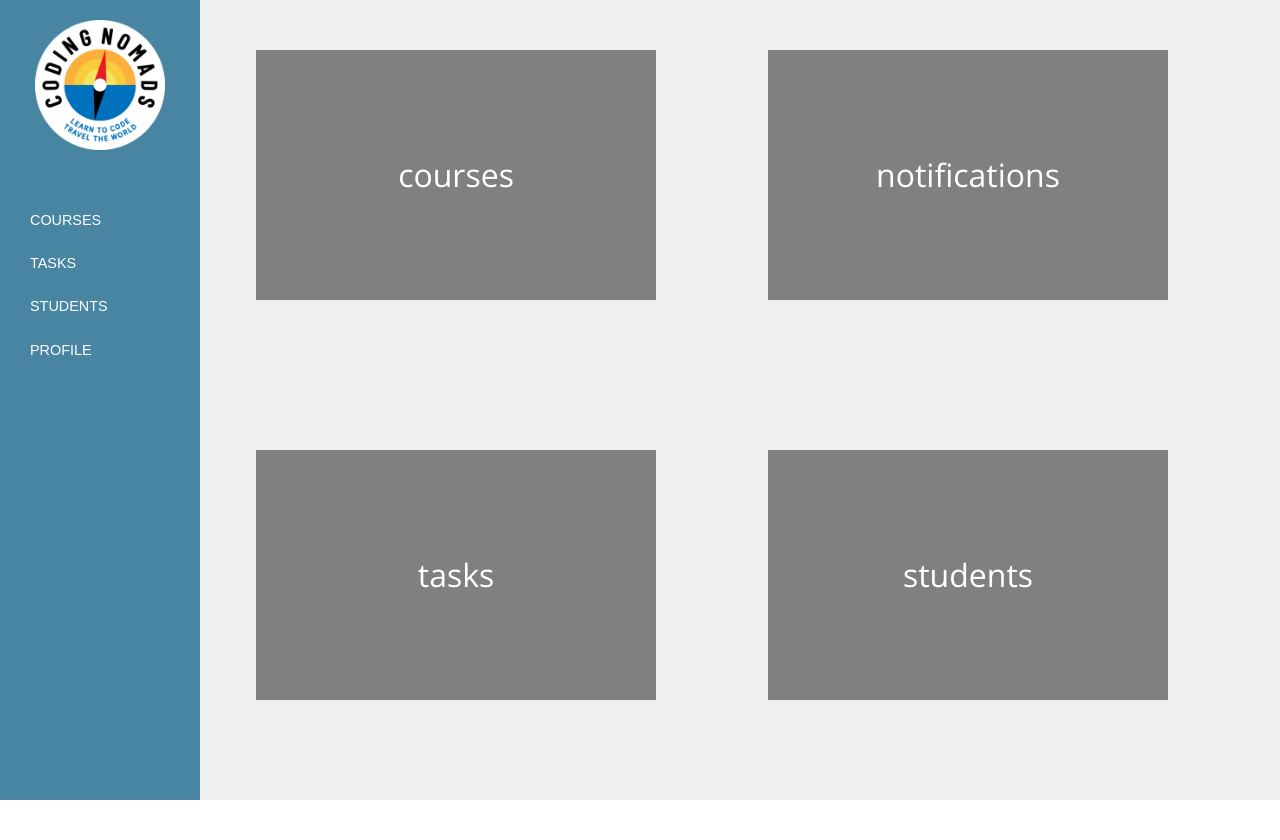
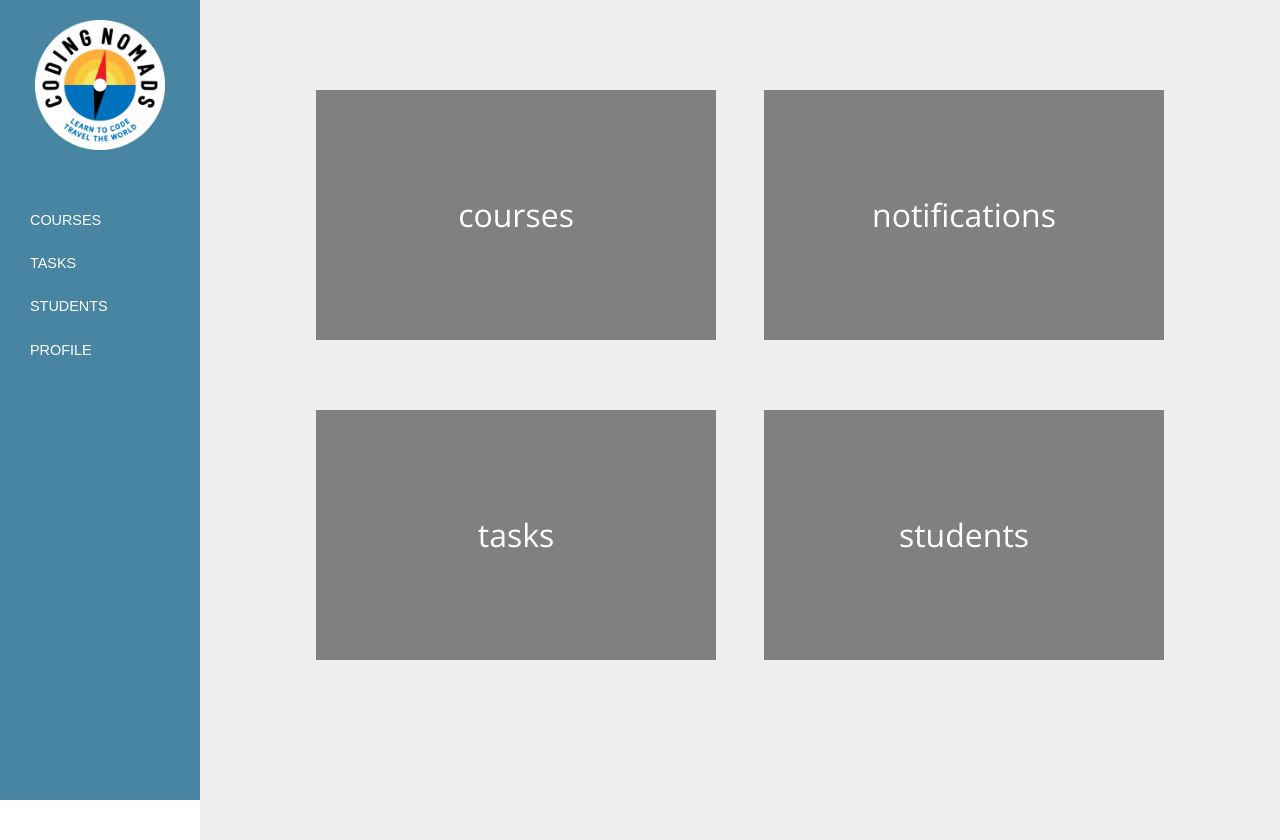
Before and after one commit to SageVanGogt/CodingNomads_LMS_FrontEnd, a React (Create React App) app: page / in a window 1280 px wide. Before the commit the page ends 800 px from the top, so only its background shows below. Built offline with nearby package versions, Linux system fonts and the light colour scheme.

Commit message:
Increase container padding and decrease teacher_board vh and vw

```diff
--- a/src/components/AdminHome/AdminHome.css
+++ b/src/components/AdminHome/AdminHome.css
@@ -2,14 +2,16 @@
   width: calc(100vw - 200px);
   height: 100vh;
   margin-left: 200px;
-  background-color: #efefef; }
+  background-color: #efefef;
+  padding-top: 40px; }
 
 .Teacher_board {
   display: flex;
   flex-wrap: wrap;
   justify-content: space-around;
-  width: 80vw;
-  height: 100vh;
+  margin: auto;
+  width: 70vw;
+  height: 80vh;
   background-color: #efefef; }
 
 .Teacher_view {
--- a/src/components/AdminHome/AdminHome.scss
+++ b/src/components/AdminHome/AdminHome.scss
@@ -3,14 +3,16 @@
   height: 100vh;
   margin-left: 200px;
   background-color: #efefef;
+  padding-top: 40px;
 }
 
 .Teacher_board {
   display: flex;
   flex-wrap: wrap;
   justify-content: space-around;
-  width: 80vw;
-  height: 100vh;
+  margin: auto;
+  width: 70vw;
+  height: 80vh;
   background-color: #efefef;
 }
 
```
